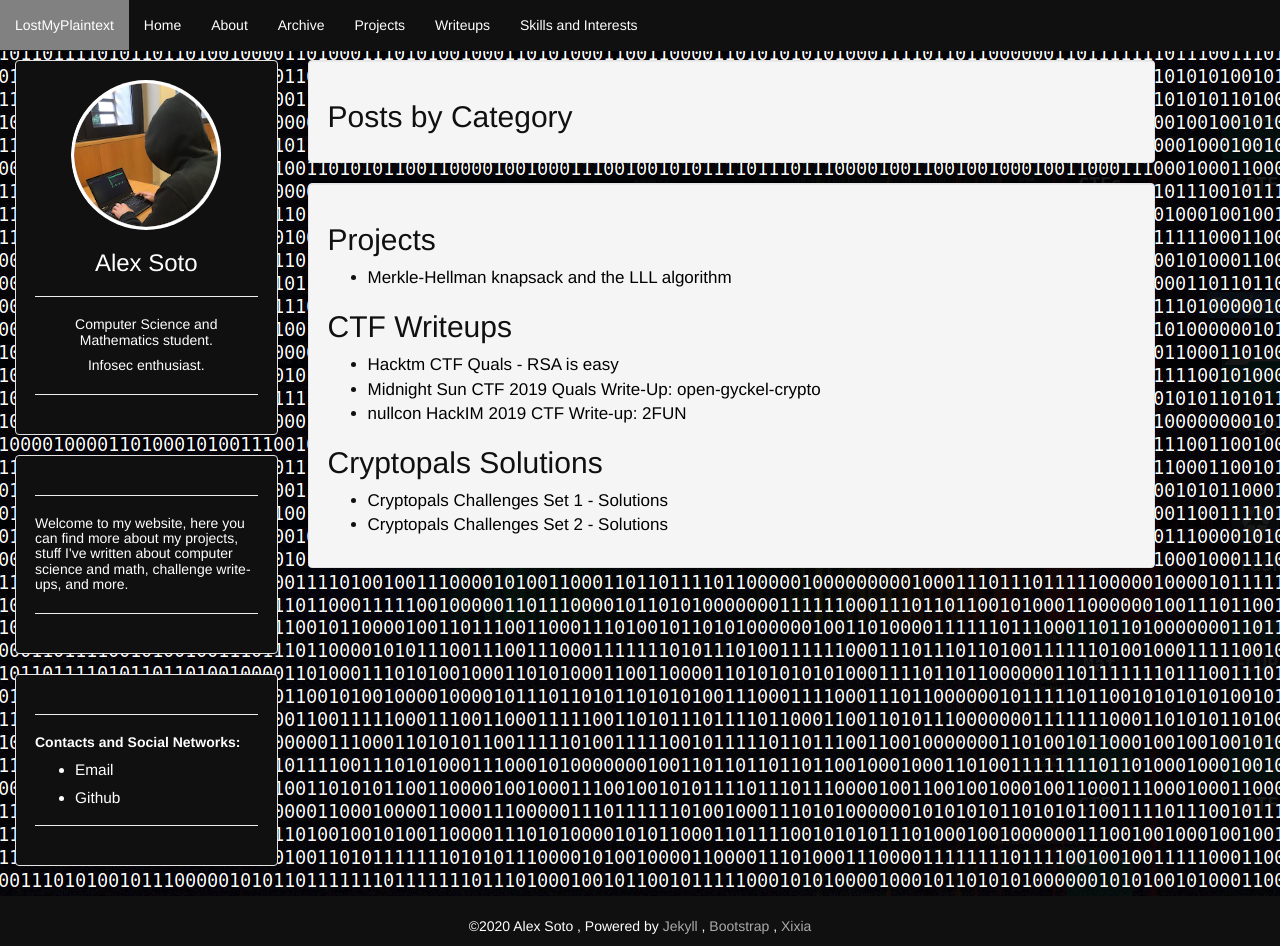
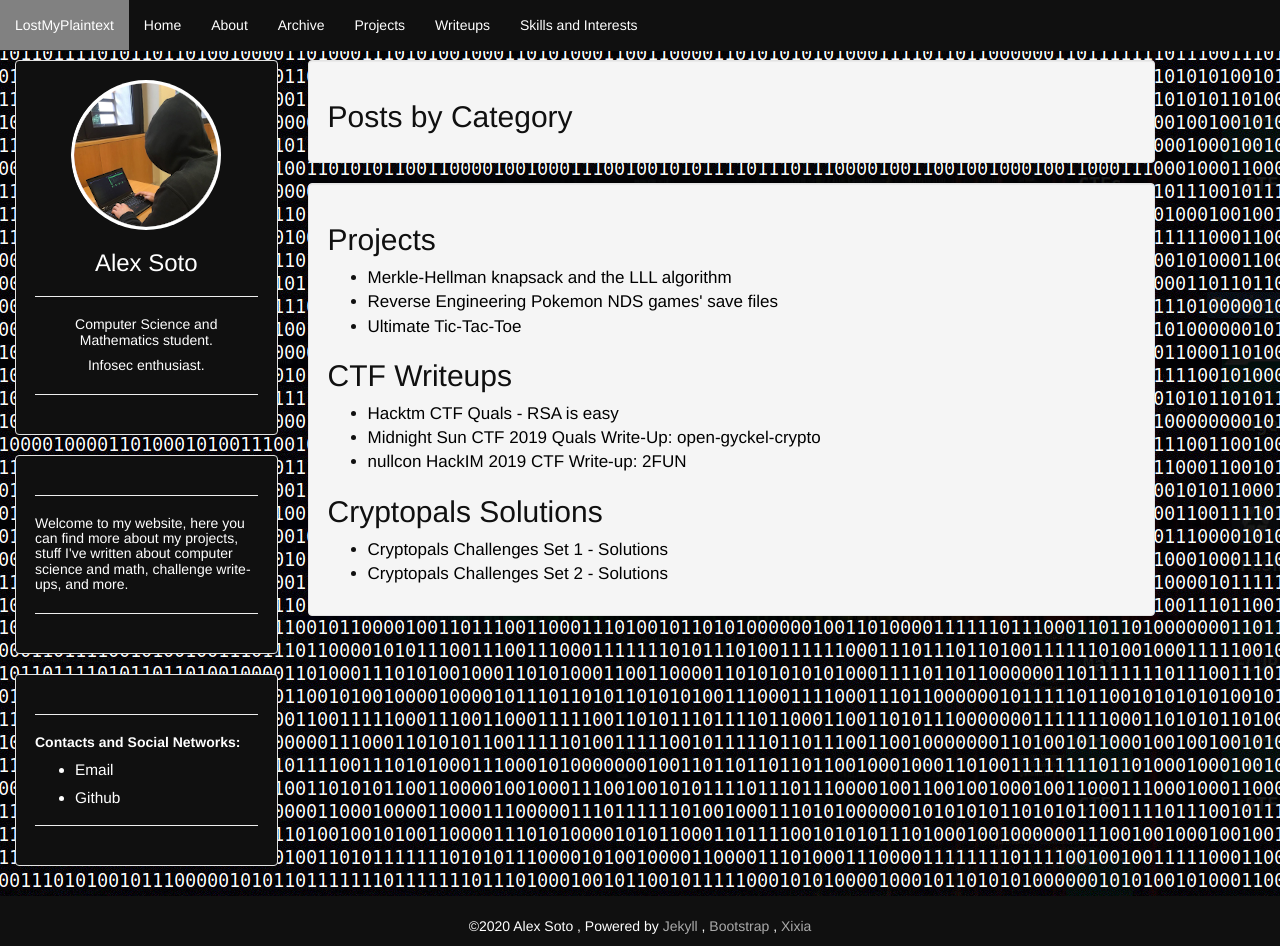
Before and after one commit to 0xA2/0xA2.github.io, a Jekyll site: the page built from archive.html, in a window 1280 px wide and 946 px high. Built offline with Jekyll 4.4.1, drawn with Linux system fonts in a browser that asks for light colours.

Commit message:
Update archive.html

```diff
--- a/archive.html
+++ b/archive.html
@@ -8,6 +8,8 @@ layout: default
 <h2>Projects</h2>
 <ul>
     <li><a href="https://lostmyplaintext.com/project/2020/04/30/Merkle-Hellman-Knapsack-and-LLL.html">Merkle-Hellman knapsack and the LLL algorithm</a></li>
+    <li><a href="/project/2020/07/30/Reverse-Engineering-Pokemon-Save-Files.html">Reverse Engineering Pokemon NDS games' save files</a></li>
+    <li><a href="/project/2020/07/28/Ultimate-Tic-Tac-Toe.html">Ultimate Tic-Tac-Toe</a></li>
 </ul>
 <h2>CTF Writeups</h2>
 <ul>
```
